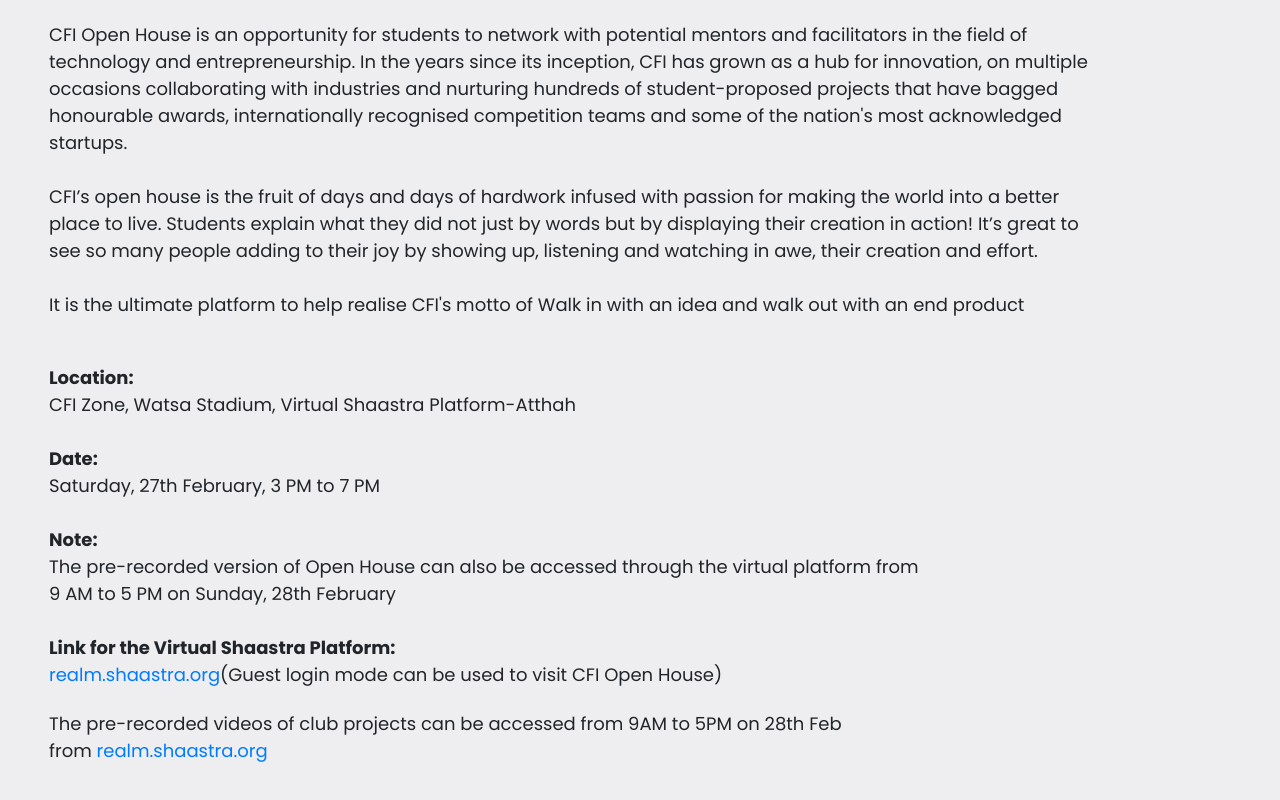
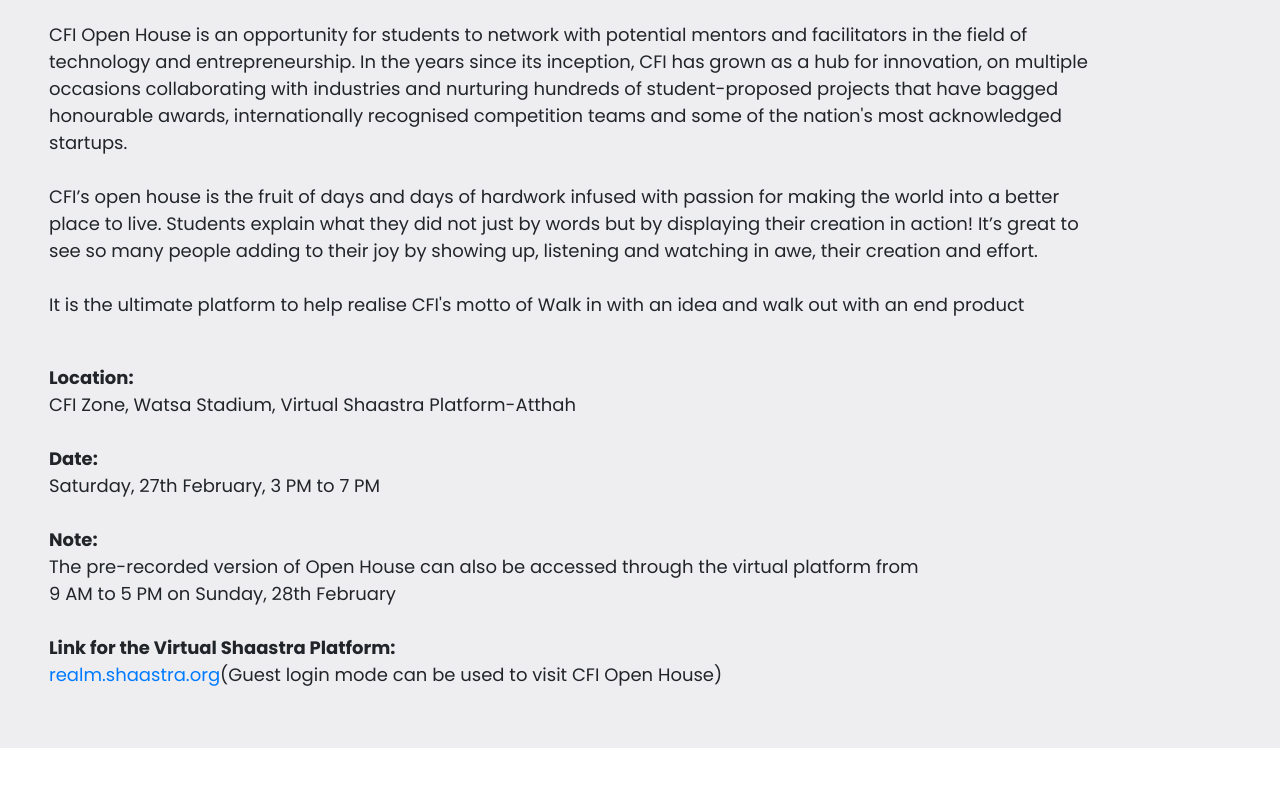
Before and after one commit to WebOps-and-Blockchain-Club/cfi-website-2020, a React (Create React App) app: page /open-house in a window 1280 px wide. Shown: the part 461-1261 px from the top of the page. After the commit the page ends 1209 px from the top, so only its background shows below. Built offline with nearby package versions, Linux system fonts and the light colour scheme.

Commit message:
Removed repeating content in openhouse component

```diff
--- a/src/components/OpenHouse/OpenHouse.js
+++ b/src/components/OpenHouse/OpenHouse.js
@@ -74,11 +74,6 @@
               login mode can be used to visit CFI Open House)
             </p>
           </strong>
-          <p style={{ fontSize: "18px" }}>
-            The pre-recorded videos of club projects can be accessed from 9AM to
-            5PM on 28th Feb from&nbsp;
-            <a href="https://realm.shaastra.org/">realm.shaastra.org</a>
-          </p>
         </div>
       </div>
     </div>
```
